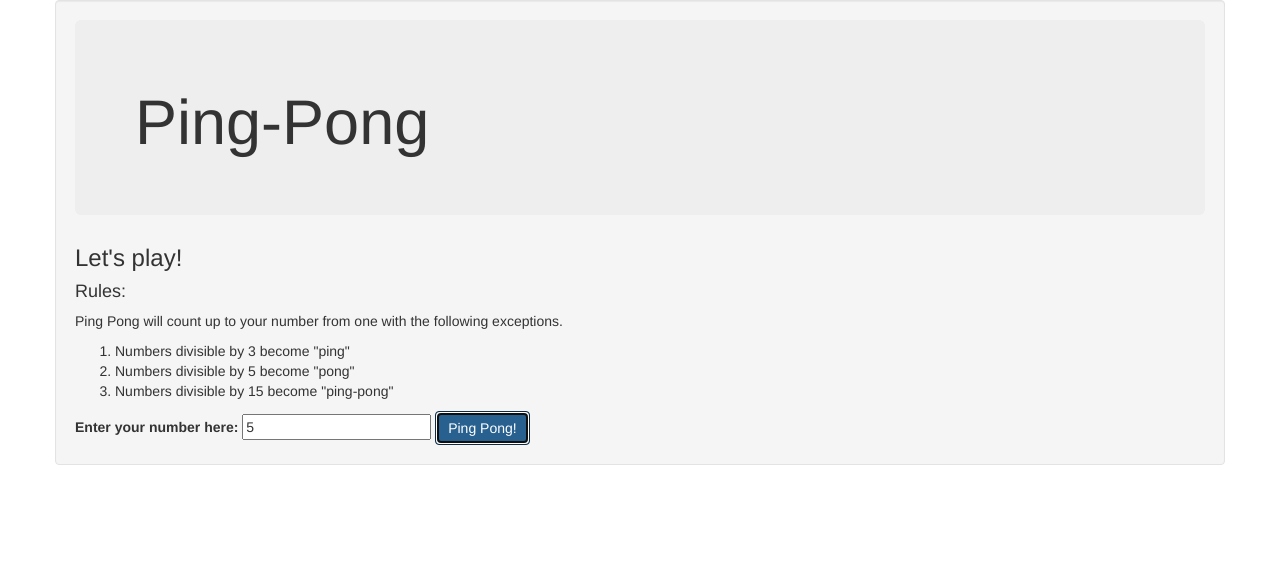
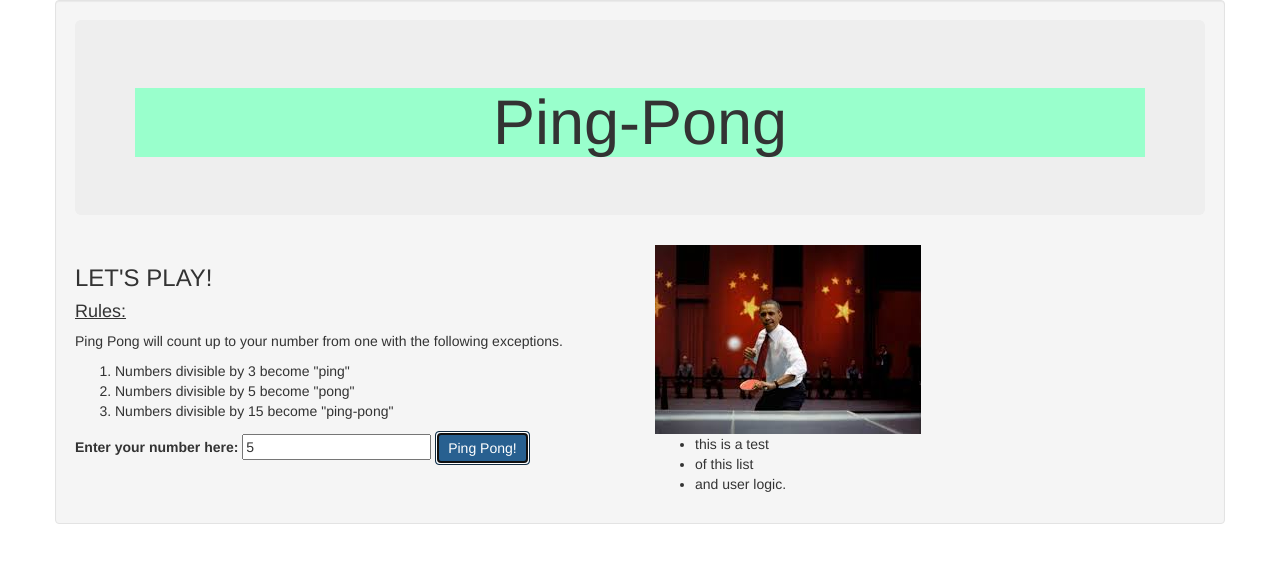
Before and after one commit to benpetrosky/Ping-Pong, a plain HTML site: page index.html in a window 1280 px wide. Both pictures are taken after typing "5" into the empty fields and a click on the button "Ping Pong!". Drawn offline with Linux system fonts and the light colour scheme.

Commit message:
add img with attempted hovering functionality

```diff
--- a/css/styles.css
+++ b/css/styles.css
@@ -1,3 +1,16 @@
 #counting-list {
   display: none;
 }
+h1 {
+  text-align: center;
+  background-color: #99ffcc;
+}
+#set-up {
+
+}
+h3 {
+  text-transform: uppercase;
+}
+h4 {
+  text-decoration: underline;
+}
--- a/index.html
+++ b/index.html
@@ -5,7 +5,6 @@
     <link href="css/styles.css" rel="stylesheet" type="text/css">
     <script src="js/jquery-3.2.0.js"></script>
     <script src="js/scripts.js"></script>
-
     <title>Ping-Pong</title>
   </head>
   <body>
@@ -13,6 +12,8 @@
       <div class="jumbotron">
         <h1>Ping-Pong</h1>
       </div>
+      <div class="row">
+        <div class="col-md-6">
           <div id="set-up">
             <h3>Let's play!</h3>
             <h4>Rules:</h4>
@@ -25,29 +26,25 @@
               <li>Numbers divisible by 15 become "ping-pong"</li>
             </ol>
           </div>
-
           <form id="number" class="form-inline" action="index.html" method="post">
             <div class="form-group">
               <label for="number">Enter your number here:</label>
               <input id="final-number" type="number" value="">
             </div>
-
             <div class="form-group">
               <button type="submit" name="button" class="btn btn-primary">Ping Pong!</button>
-
             </div>
-
           </form>
-
+        </div>
+        <div class="col-md-6">
+          <img id="swing" src="img/obama.jpeg" alt="Obama" />
           <ul id="counting-list">
-          <li>this is a test</li>
+            <li><span id="countinglist"></span>this is a test</li>
             <li>of this list</li>
             <li>and user logic.</li>
           </ul>
-
-
-
         </div>
-
+      </div>
+    </div>
   </body>
 </html>
--- a/js/scripts.js
+++ b/js/scripts.js
@@ -1,11 +1,10 @@
 function pingPongList(number) {
 
-
   var numbers = [];
-  $(numbers.push(baseNumbers));
+  alert(numbers)
 
   // for( i=0; i<numbers.length, i++ ) {
-  //   if (numbers[i] === baseNumbers)
+  //   if (numbers[i] ===)
   //   numbers.push(numbers[i])
   // }
   // numbers.unshift(function(number){
@@ -23,10 +22,15 @@ $(document).ready(function() {
       var finalNumber = $("input#final-number").val();
       var countingList = pingPongList(finalNumber);
 
-      $("#counting-list").append(countingList);
+      $("#countinglist").text(countingList);
 
       $("#counting-list").show();
-
+    $("#swing").mouseover(function() {
+      $("#swing").attr("src", "img/obama-horz.jpeg");
+    });
+    $("#swing").mouseout(function() {
+      $("#swing").attr("src", "img/obama.jpeg");
+    });
   });
 });
 
```
Also changed, not shown: img/obama.jpeg (added). Lines whose indentation alone changed are shown as unchanged.
